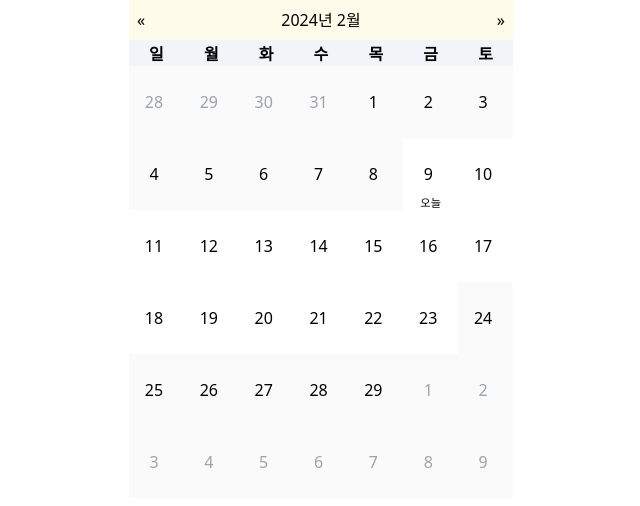
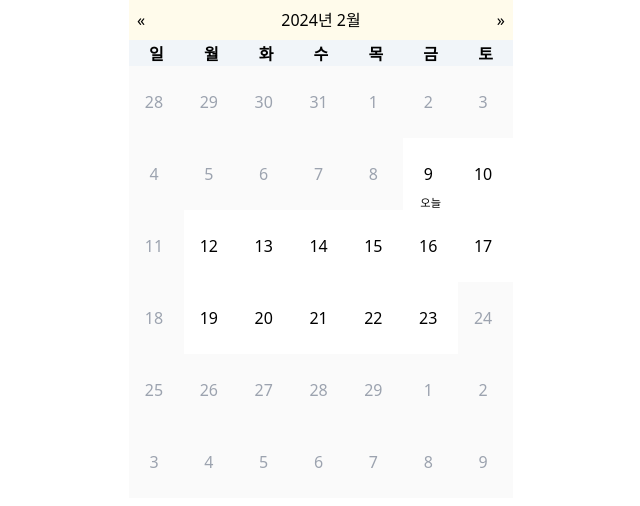
Before and after one commit to uudeok/calendeok, a React app: page / in a window 1280 px wide. Shown: the top 506 px of the page, without its empty margins (319-959 px from the left). Built offline with nearby package versions, Linux system fonts and the light colour scheme.

Commit message:
update : filtereDate 기능 구현

```diff
--- a/src/App.tsx
+++ b/src/App.tsx
@@ -1,6 +1,8 @@
 import React, { useState } from "react";
 import Calender from "./Calendeok";
 import dayjs from "dayjs";
+
+const SUNDAY = 0;
 
 const App = () => {
   const [date, setDate] = useState(new Date());
@@ -11,6 +13,11 @@ const App = () => {
 
   const laterTwoWeeks = dayjs(new Date()).add(14, "day").toDate();
 
+  const isOpenDay = (date: Date) => {
+    const day = new Date(date).getDay();
+    return day !== SUNDAY;
+  };
+
   return (
     <Calender
       selected={date}
@@ -18,6 +25,7 @@ const App = () => {
       curMonthOnly={false}
       minDate={new Date()}
       maxDate={laterTwoWeeks}
+      filterDate={isOpenDay}
     />
   );
 };
--- a/src/Calendeok/DateCell.tsx
+++ b/src/Calendeok/DateCell.tsx
@@ -22,13 +22,13 @@ const DateCell = ({
   const hover =
     "rounded-full transition duration-300 ease-in-out hover:bg-regal-blue hover:text-white";
 
+  const condition = disabled ? "text-gray-400" : `text-black ${hover}`;
+
   return (
     <td className={`py-3 relative ${disabled && "bg-zinc-50"}`}>
       {curMonthOnly && monthLabel !== MONTH_LABEL.MONTH_CURRENT ? null : (
         <button
-          className={`w-12 h-12 flex justify-center items-center text-center relative ${
-            !disabled && hover
-          }  ${labelColor}`}
+          className={`w-12 h-12 flex justify-center items-center text-center relative ${condition} ${labelColor}`}
           data-name={monthLabel}
           disabled={disabled}
         >
--- a/src/Calendeok/Day.tsx
+++ b/src/Calendeok/Day.tsx
@@ -3,7 +3,7 @@ import dayjs from "dayjs";
 import { MONTH_LABEL_VALUES } from "../@types";
 import { calculateMonthInfo, getSelectedMonth } from "../Util/month";
 import { MONTH_LABEL } from "../const";
-import { getExceptTimeDate } from "../Util/date";
+import { getDateWithoutTime } from "../Util/date";
 
 type DayProps = {
   curYear: number;
@@ -12,6 +12,7 @@ type DayProps = {
   curMonthOnly?: boolean;
   minDate?: Date;
   maxDate?: Date;
+  filterDate?: (date: Date) => boolean;
 };
 
 const TOTAL_DAYS = 42;
@@ -23,12 +24,13 @@ const Day = ({
   curMonthOnly,
   minDate,
   maxDate,
+  filterDate,
 }: DayProps) => {
   const isPassedDate = (renderDate: Date) => {
     if (!minDate) return;
 
     // <--! Date 로 비교할 경우, 시간도 비교하기 때문에 날짜만 비교하기 위해 시간을 초기화해야함 !-->
-    const standardDate = getExceptTimeDate(minDate);
+    const standardDate = getDateWithoutTime(minDate);
 
     if (renderDate < standardDate) {
       return false;
@@ -39,12 +41,18 @@ const Day = ({
   const isDueDate = (renderDate: Date) => {
     if (!maxDate) return;
 
-    const standardDate = getExceptTimeDate(maxDate);
+    const standardDate = getDateWithoutTime(maxDate);
 
     if (renderDate > standardDate) {
       return true;
     }
     return false;
+  };
+
+  const isFilteredDate = (renderDate: Date) => {
+    if (!filterDate) return;
+
+    return filterDate(renderDate);
   };
 
   const renderDate = () => {
@@ -73,6 +81,7 @@ const Day = ({
 
       const isPassed = isPassedDate(renderingDate);
       const isOvered = isDueDate(renderingDate);
+      const isFiltered = isFilteredDate(renderingDate);
 
       const day = dayjs();
 
@@ -83,7 +92,7 @@ const Day = ({
           key={dateCell}
           curMonthOnly={curMonthOnly}
           isToday={day.isSame(new Date(curYear, month, dateCell), "day")}
-          disabled={!isPassed || isOvered}
+          disabled={!isPassed || isOvered || !isFiltered}
         />
       );
       count++;
--- a/src/Calendeok/index.tsx
+++ b/src/Calendeok/index.tsx
@@ -9,6 +9,7 @@ type CalenderType = {
   curMonthOnly?: boolean;
   minDate?: Date;
   maxDate?: Date;
+  filterDate?: (date: Date) => boolean;
 };
 
 const Calender = ({
@@ -17,6 +18,7 @@ const Calender = ({
   curMonthOnly,
   minDate,
   maxDate,
+  filterDate,
 }: CalenderType) => {
   const [curYear, SetCurYear] = useState(selected.getFullYear());
   const [curMonth, setCurMonth] = useState(selected.getMonth());
@@ -38,6 +40,7 @@ const Calender = ({
           curMonthOnly={curMonthOnly}
           minDate={minDate}
           maxDate={maxDate}
+          filterDate={filterDate}
         />
       </div>
     </>
--- a/src/Util/date.ts
+++ b/src/Util/date.ts
@@ -15,6 +15,6 @@ export const getDateLabelColor = (monthLabel: MONTH_LABEL_VALUES) => {
   }
 };
 
-export const getExceptTimeDate = (date: Date) => {
+export const getDateWithoutTime = (date: Date) => {
   return new Date(date.setHours(0, 0, 0, 0));
 };
```
